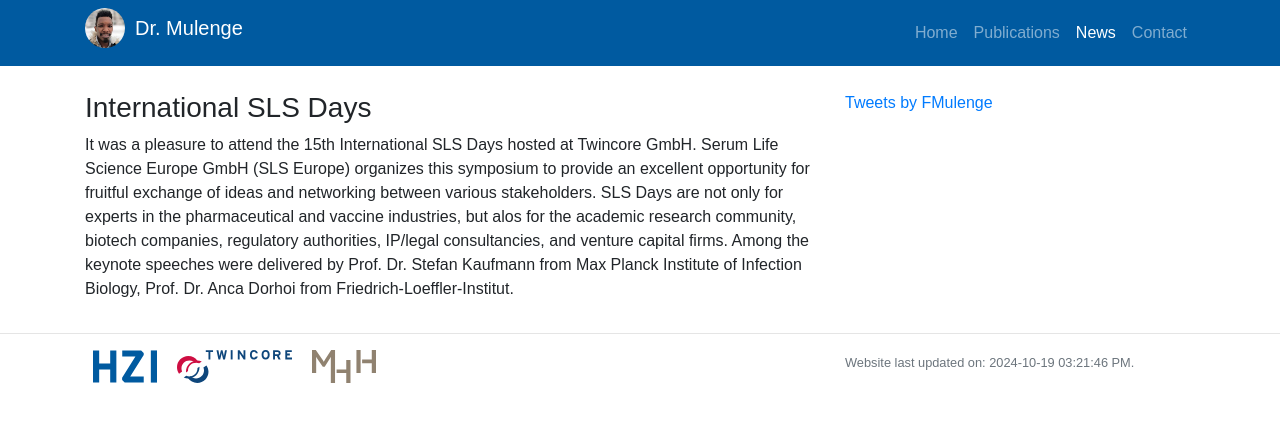
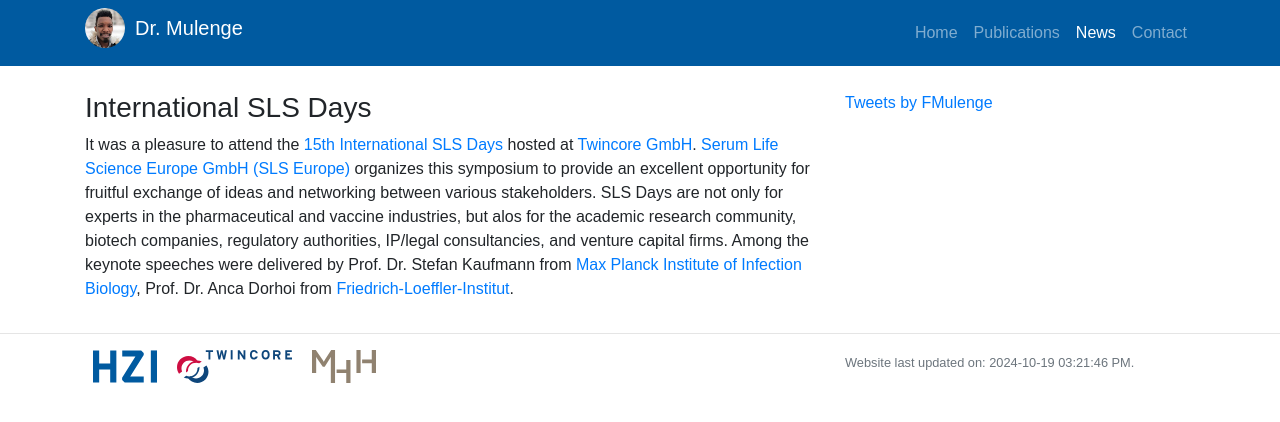
Before and after one commit to fmulenge/fmulenge.github.io, a Jekyll site: the page built from _posts/2024-09-13-SLS-Days.md, in a window 1280 px wide. Shown: the top 422 px of the page. Built offline with Jekyll 4.4.1, drawn with Linux system fonts in a browser that asks for light colours; comment, search, counter and statistics services are not loaded; some of the changed lines change nothing that is shown.

Commit message:
Update 2024-09-13-SLS-Days.md

```diff
--- a/_posts/2024-09-13-SLS-Days.md
+++ b/_posts/2024-09-13-SLS-Days.md
@@ -5,4 +5,4 @@ layout: post
 group: news
 ---
 
-It was a pleasure to attend the 15th International SLS Days hosted at Twincore GmbH. Serum Life Science Europe GmbH (SLS Europe) organizes this symposium to provide an excellent opportunity for fruitful exchange of ideas and networking between various stakeholders. SLS Days are not only for experts in the pharmaceutical and vaccine industries, but alos for the academic research community, biotech companies, regulatory authorities, IP/legal consultancies, and venture capital firms. Among the keynote speeches were delivered by Prof. Dr. Stefan Kaufmann from Max Planck Institute of Infection Biology, Prof. Dr. Anca Dorhoi from Friedrich-Loeffler-Institut. <br>
+It was a pleasure to attend the [15th International SLS Days](https://sls-eu.com/the-15th-international-sls-days-2/) hosted at [Twincore GmbH](https://www.twincore.de/en/home/). [Serum Life Science Europe GmbH (SLS Europe)](https://sls-eu.com/) organizes this symposium to provide an excellent opportunity for fruitful exchange of ideas and networking between various stakeholders. SLS Days are not only for experts in the pharmaceutical and vaccine industries, but alos for the academic research community, biotech companies, regulatory authorities, IP/legal consultancies, and venture capital firms. Among the keynote speeches were delivered by Prof. Dr. Stefan Kaufmann from [Max Planck Institute of Infection Biology](https://www.mpiib-berlin.mpg.de/2285/en), Prof. Dr. Anca Dorhoi from [Friedrich-Loeffler-Institut](https://www.fli.de/en/institutes/institute-of-immunology-ifi/). <br>
```
